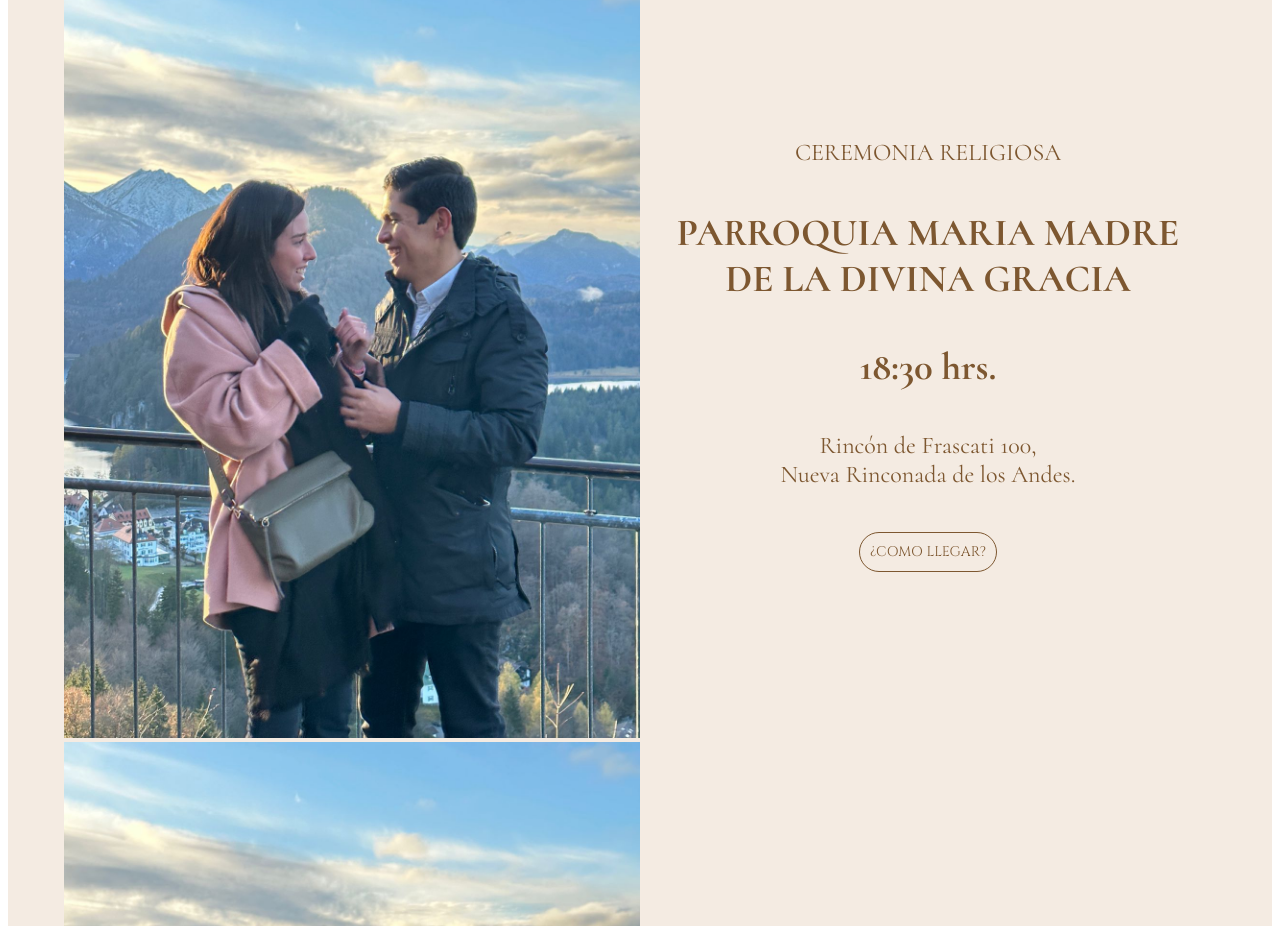
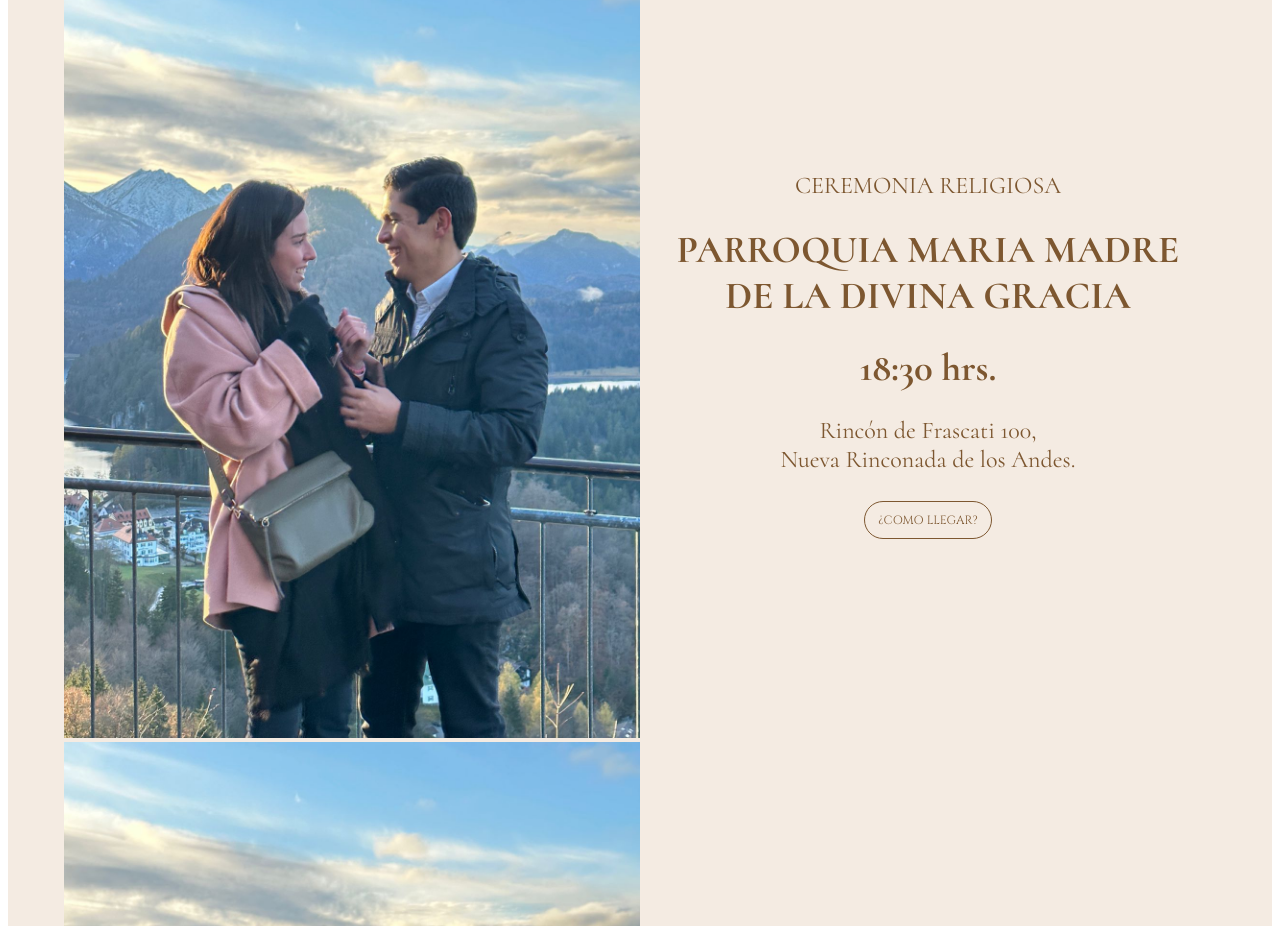
Before and after one commit to Duotech-Design/invitaciones, a React (Create React App) app: page /inicio in a window 1280 px wide. Shown: the part 2920-3846 px from the top of the page. Built offline with nearby package versions, Linux system fonts and the light colour scheme; a web font is replaced by a local one.

Commit message:
mejorando itinerario

```diff
--- a/src/components/Itinerario/Itinerario.js
+++ b/src/components/Itinerario/Itinerario.js
@@ -2,15 +2,15 @@ import { Container, Typography, Box } from "@mui/material";
 
 const styles = {
   button: {
-    width: "138px",
-    height: "40px",
+    width: "128px",
+    height: "38px",
     borderRadius: "50px",
     border: "1px solid #7D5730",
     background: "rgba(255, 255, 255, 0.00)",
     color: "#7D5730",
     textAlign: "center",
     fontFamily: "Cinzel",
-    fontSize: "14px",
+    fontSize: "12px",
     fontStyle: "normal",
     fontWeight: "400px",
     lineHeight: "normal",
@@ -44,7 +44,7 @@ const Itinerario = () => {
           flex: "1",
           display: "flex",
           flexDirection: "column",
-          gap:'2rem',
+          gap:'1rem',
           //justifyContent: "space-around",
           alignItems: "center",
           height: "100%",
```
